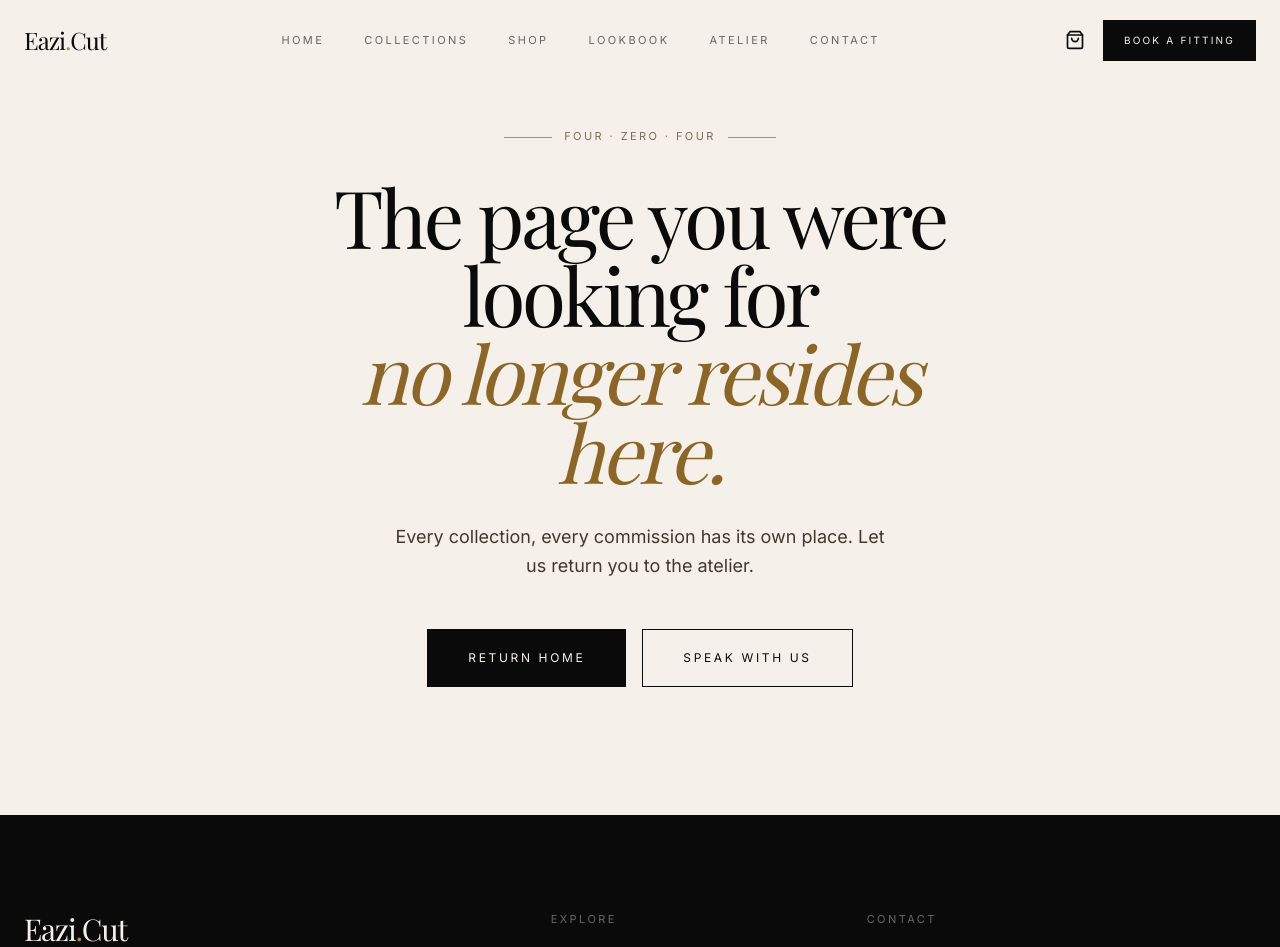
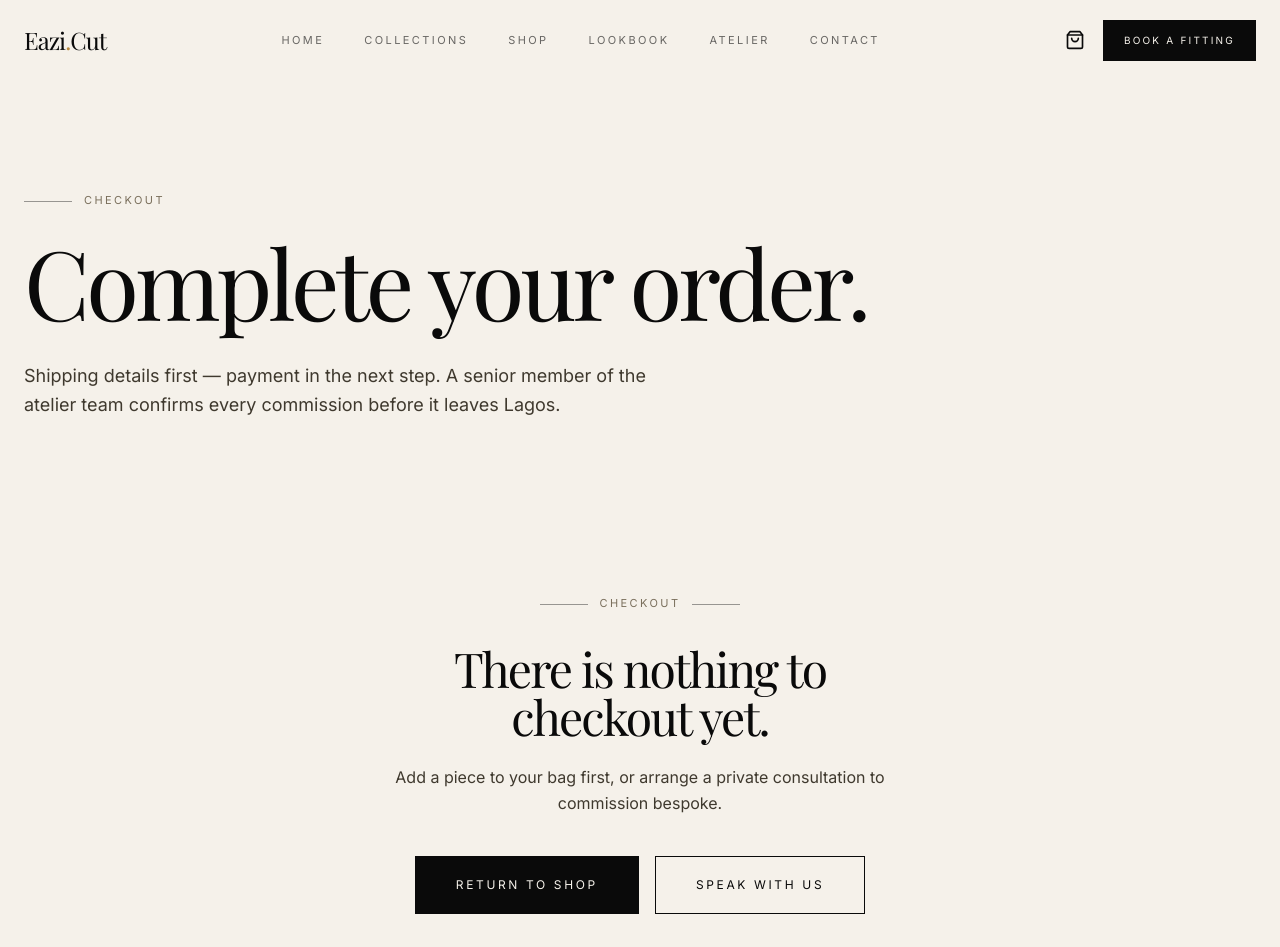
Before and after one commit to mubeejoy12/ogatia, a Next.js app: page /checkout in a window 1280 px wide. Before the commit this address had no page. Shown: the top 947 px of the page. Built offline with nearby package versions, Linux system fonts and the light colour scheme; a web font is replaced by a local one.

Commit message:
src/app/checkout/page.tsx — server shell (PageHeader + <CheckoutView />),   robots: noindex,nofollow, excluded from sitemap.

```diff
--- /dev/null
+++ b/src/app/checkout/page.tsx
@@ -0,0 +1,32 @@
+import type { Metadata } from "next";
+import { PageHeader } from "@/components/sections/PageHeader";
+import { CheckoutView } from "@/features/checkout/CheckoutView";
+import { site } from "@/lib/site";
+
+/**
+ * Checkout is personal + transient — never indexed, never in the sitemap.
+ */
+export const metadata: Metadata = {
+  title: "Checkout",
+  description: "Complete your Eazi Cut order.",
+  alternates: { canonical: `${site.url}/checkout` },
+  robots: { index: false, follow: false },
+};
+
+export default function CheckoutPage() {
+  return (
+    <>
+      <PageHeader
+        eyebrow="Checkout"
+        title="Complete your order."
+        intro="Shipping details first — payment in the next step. A senior member of the atelier team confirms every commission before it leaves Lagos."
+      />
+
+      <section aria-label="Checkout" className="pb-24 md:pb-32 bg-ivory">
+        <div className="container">
+          <CheckoutView />
+        </div>
+      </section>
+    </>
+  );
+}
```
